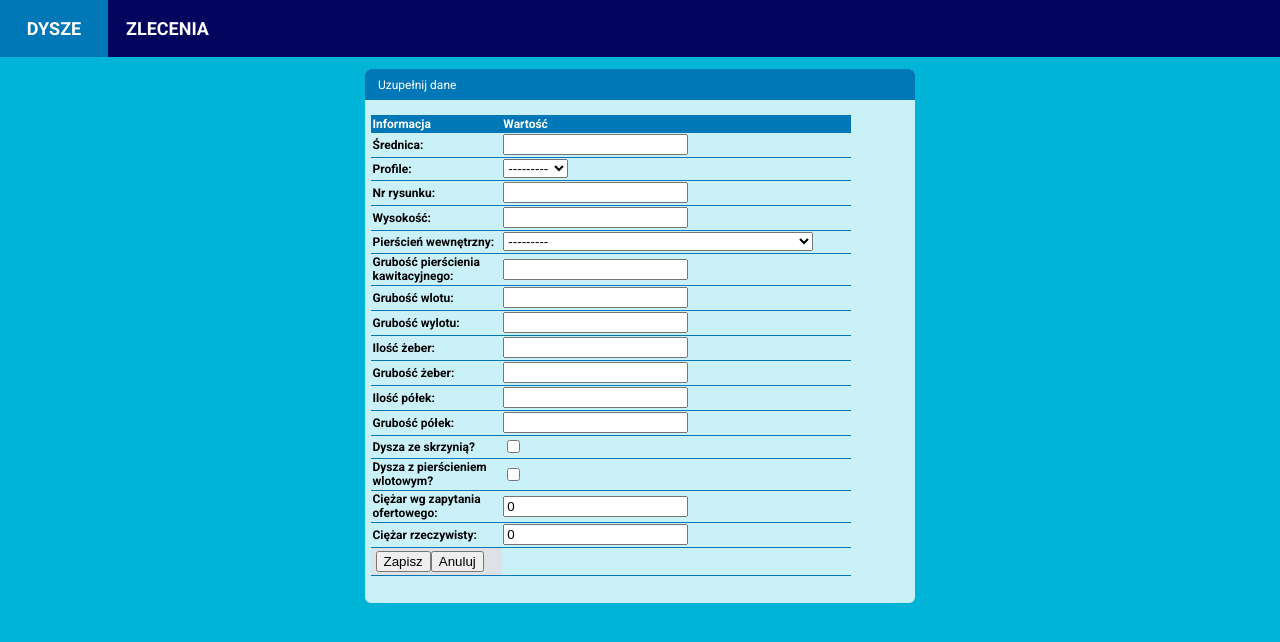
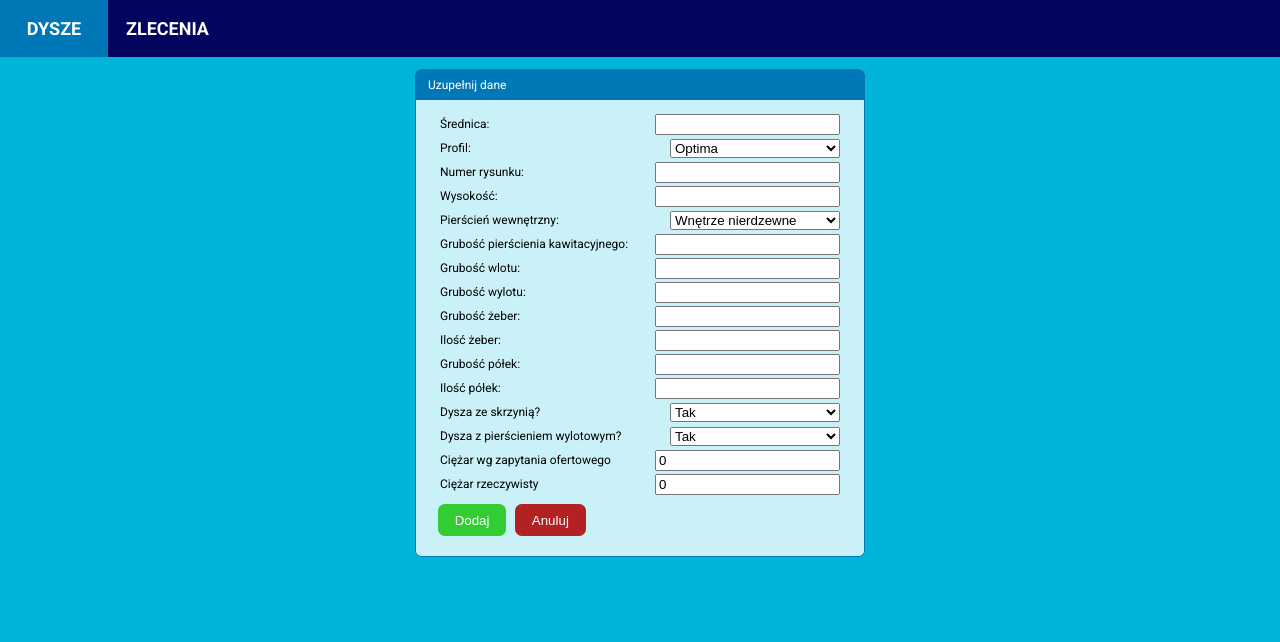
Before and after one commit to djzib0/django_nozzle_calculator, a Django app: page /nozzle/add_nozzle/ in a window 1280 px wide. Shown: the top 642 px of the page. Run offline with Django 4.2, Linux system fonts and the light colour scheme.

Commit message:
adjusted styles and templates

```diff
--- a/nozzle_calculator/calculator/forms.py
+++ b/nozzle_calculator/calculator/forms.py
@@ -3,6 +3,29 @@ from django import forms
 from .models import Nozzle, Order
 
 class NozzleForm(forms.ModelForm):
+    PROFILES = (('Optima', 'Optima'),
+                ('19A', '19A'),
+                )
+
+    INNER_RING_TYPES = (('Complete st. st. inside', 'Wnętrze nierdzewne'),
+                        ('St. st. ring inside', 'Pierścień kawitacyjny nierdzewny'),
+                        ('Complete steel', 'Wnętrze ze stali zwykłej'),
+                        ('St. st. ring and outlet', 'Pierścień kawitacyjny i wylot ze stali nierdzewnej'))
+
+    YES_NO_CHOICES = (('True', 'Tak'),
+                      ('False', 'Nie')
+                      )
+
+    profile = forms.ChoiceField(label="test label",
+                                choices=PROFILES,
+                                widget=forms.Select(attrs={"class": "wide_form"}))
+    inner_ring_type = forms.ChoiceField(label="test label",
+                                                  choices=INNER_RING_TYPES,
+                                                  widget=forms.Select(attrs={"class": "wide_form"}))
+    has_headbox = forms.ChoiceField(choices=YES_NO_CHOICES,
+                                              widget=forms.Select(attrs={"class": "wide_form"}))
+    has_outlet_ring = forms.ChoiceField(choices=YES_NO_CHOICES,
+                                                  widget=forms.Select(attrs={"class": "wide_form"}))
     class Meta:
         model = Nozzle
         fields = '__all__'
@@ -23,6 +46,8 @@ class NozzleForm(forms.ModelForm):
                   'has_outlet_ring': 'Dysza z pierścieniem wlotowym?'}
 
 
+
+
 class OrderForm(forms.ModelForm):
     class Meta:
         model = Order
--- a/nozzle_calculator/calculator/templates/calculator/add_nozzle.html
+++ b/nozzle_calculator/calculator/templates/calculator/add_nozzle.html
@@ -3,34 +3,89 @@
 {% block content %}
 
 <div class="content-main">
-  <div class="item-box">
+  <div class="item-box narrow-box">
     <div class="item-header-box">
       Uzupełnij dane
     </div>
-    <div class="item-details-table">
-      <table>
-        <thead>
-          <tr>
-            <th>Informacja</th>
-            <th>Wartość</th>
-          </tr>
-        </thead>
-        <tr>
-          <form method="post" action="{% url 'calculator:add_nozzle' %}">
-            {% csrf_token %}
-            {{ form.as_table }}
-          <td>
-            <div class="button-box">
-            <button type="submit">Zapisz</button>
-            <a href="{% url 'calculator:nozzles' %}"><button type="button">Anuluj</button></a>
+    <form method="post" action="{% url 'calculator:add_nozzle' %}">
+    {% csrf_token %}
+    <div class="item-details">
+      <div class="item-details-box">
+        <div>Średnica:</div>
+        <div id="diameter_input">{{ form.diameter }}</div>
+      </div>
+      <div class="item-details-box">
+        <div>Profil:</div>
+        <div id="profile_input">{{ form.profile }}</div>
+      </div>
+      <div class="item-details-box">
+        <div>Numer rysunku:</div>
+        <div id="drawing_input">{{ form.drawing_number }}</div>
+      </div>
+      <div class="item-details-box">
+        <div>Wysokość:</div>
+        <div id="profile_height_input">{{ form.profile_height }}</div>
+      </div>
+      <div class="item-details-box">
+        <div>Pierścień wewnętrzny:</div>
+        <div id="inner_ring_type_input">{{ form.inner_ring_type }}</div>
+      </div>
+      <div class="item-details-box">
+        <div>Grubość pierścienia kawitacyjnego:</div>
+        <div id="inner_ring_thickness_propeller_zone_input">{{ form.inner_ring_thickness_propeller_zone }}</div>
+      </div>
+      <div class="item-details-box">
+        <div>Grubość wlotu:</div>
+        <div id="inner_ring_thicknes_inlet_zone_input">{{ form.inner_ring_thickness_inlet_zone }}</div>
+      </div>
+      <div class="item-details-box">
+        <div>Grubość wylotu:</div>
+        <div id="inner_ring_thickness_outlet_zone_input">{{ form.inner_ring_thickness_outlet_zone }}</div>
+      </div>
+      <div class="item-details-box">
+        <div>Grubość żeber:</div>
+        <div id="ribs_thickness_input">{{ form.ribs_thickness }}</div>
+      </div>
+      <div class="item-details-box">
+        <div>Ilość żeber:</div>
+        <div id="ribs_quantity_input">{{ form.ribs_quantity }}</div>
+      </div>
+      <div class="item-details-box">
+        <div>Grubość półek:</div>
+        <div id="segments_thickness_input">{{ form.segments_thickness }}</div>
+      </div>
+      <div class="item-details-box">
+        <div>Ilość półek:</div>
+        <div id="segments_quantity_input">{{ form.segments_quantity }}</div>
+      </div>
+      <div class="item-details-box">
+        <div>Dysza ze skrzynią?</div>
+        <div id="has_headbox_input">{{ form.has_headbox }}</div>
+      </div>
+      <div class="item-details-box">
+        <div>Dysza z pierścieniem wylotowym?</div>
+        <div id="has_outlet_ring_input">{{ form.has_outlet_ring }}</div>
+      </div>
+      <div class="item-details-box">
+        <div>Ciężar wg zapytania ofertowego</div>
+        <div id="has_outlet_ring_input">{{ form.theoretical_weight }}</div>
+      </div>
+      <div class="item-details-box">
+        <div>Ciężar rzeczywisty</div>
+        <div id="has_outlet_ring_input">{{ form.real_weight }}</div>
+      </div>
+      <div class="button-box">
+        <div>
+          <form method="get" id="nozzle_form">
+            <button class="add-btn" type="submit">Dodaj</button>
           </form>
-          </div>
-          </td>
-
-        </tr>
-      </table>
+        </div>
+        <a href="{% url 'calculator:nozzles' %}"><button class="cancel-btn" type="button">Anuluj</button></a>
+      </div>
     </div>
+    </form>
   </div>
 </div>
 
+
 {% endblock content %}
--- a/nozzle_calculator/calculator/templates/calculator/nozzles.html
+++ b/nozzle_calculator/calculator/templates/calculator/nozzles.html
@@ -3,7 +3,7 @@
 {% block content %}
 
 <div class="content-main">
-  <div class="item-box">
+  <div class="item-box narrow-box">
     <div class="item-header-box">
       FILTROWANIE
     </div>
--- a/nozzle_calculator/calculator/templates/calculator/orders.html
+++ b/nozzle_calculator/calculator/templates/calculator/orders.html
@@ -2,7 +2,7 @@
 
 {% block content %}
 <div class="content-main">
-  <div class="item-box">
+  <div class="item-box wide-box">
     <div class="item-header-box">
       <p>Szukaj zlecenia</p>
     </div>
--- a/nozzle_calculator/static/styles.css
+++ b/nozzle_calculator/static/styles.css
@@ -20,7 +20,7 @@ table, th, td {
 }
 
 td:nth-child(2n+1) {
-    background-color: #dee2e6;
+    background-color: #90e0ef;
 }
 
 thead {
@@ -33,6 +33,22 @@ thead th {
     width: 100px;
 }
 
+.table_form {
+    /*border: 1px solid;*/
+    border-collapse: collapse;
+    text-align: left;
+    margin-left: 0.5em;
+    margin-bottom: 2em;
+    border: none;
+}
+
+.th_form {
+
+}
+
+.td_form {
+    border: none;
+}
 
 input:focus, select:focus {
     background-color: #e9ecef;
@@ -89,7 +105,8 @@ th, td {
 
 
 .item-box {
-    min-width: 550px;
+    min-width: 350px;
+    width: 600px;
     display: flex;
     flex-direction: column;
     background-color:  #CAF0F8;
@@ -99,7 +116,15 @@ th, td {
 }
 
 .single-column {
-    min-width: 600px;
+    min-width: 550px;
+}
+
+.narrow-box {
+    width: 450px;
+}
+
+.wide-box {
+    width: 750px;
 }
 
 .item-header-box {
```
Also changed, not shown: nozzle_calculator/db.sqlite3.
